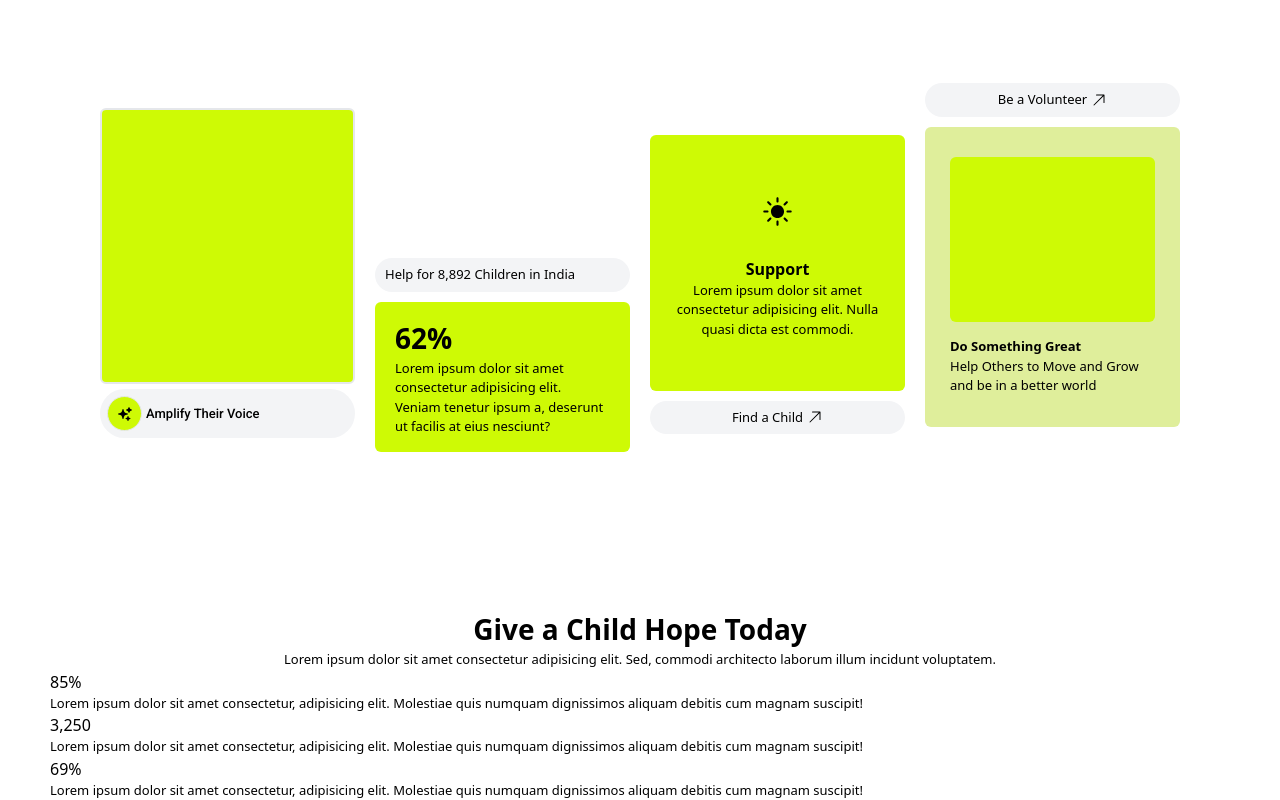
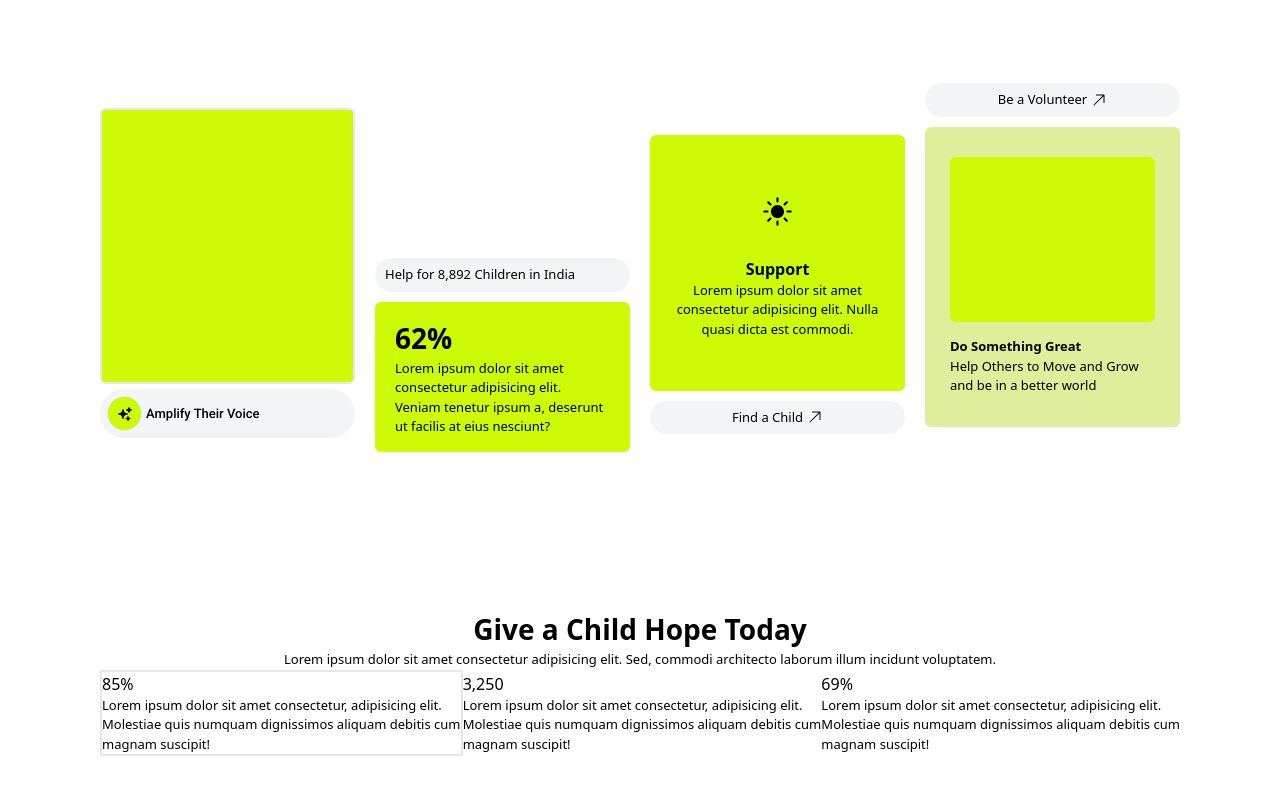
Before and after one commit to KenUdoudo/company, a React (Vite) app: page / in a window 1280 px wide. Shown: the part 398-1198 px from the top of the page. After the commit the page ends 1154 px from the top, so only its background shows below. Built offline with nearby package versions, Linux system fonts and the light colour scheme.

Commit message:
yesterday

```diff
--- a/src/components/Home/section2.jsx
+++ b/src/components/Home/section2.jsx
@@ -6,8 +6,8 @@ const Section2 = () => {
                 <p className="text-[13px]">Lorem ipsum dolor sit amet consectetur adipisicing elit. Sed, commodi architecto laborum illum incidunt voluptatem. </p>
             </div>
 
-            <div>
-                <div>
+            <div className="flex flex-row justify-center items-center px-[50px]">
+                <div className="border-[2px] br">
                     <p>85%</p>
                     <p className="text-[13px]">Lorem ipsum dolor sit amet consectetur, adipisicing elit. Molestiae quis numquam dignissimos aliquam debitis cum magnam suscipit!</p>
                 </div>
```
